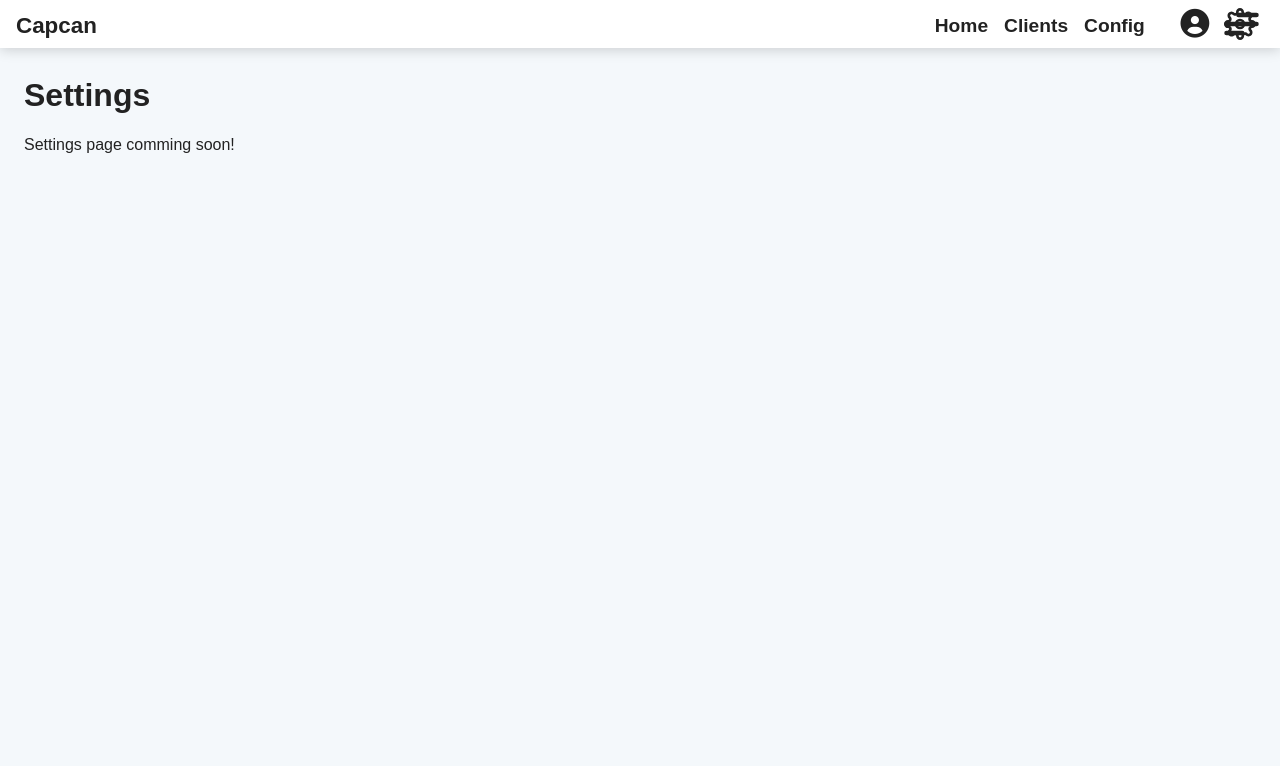
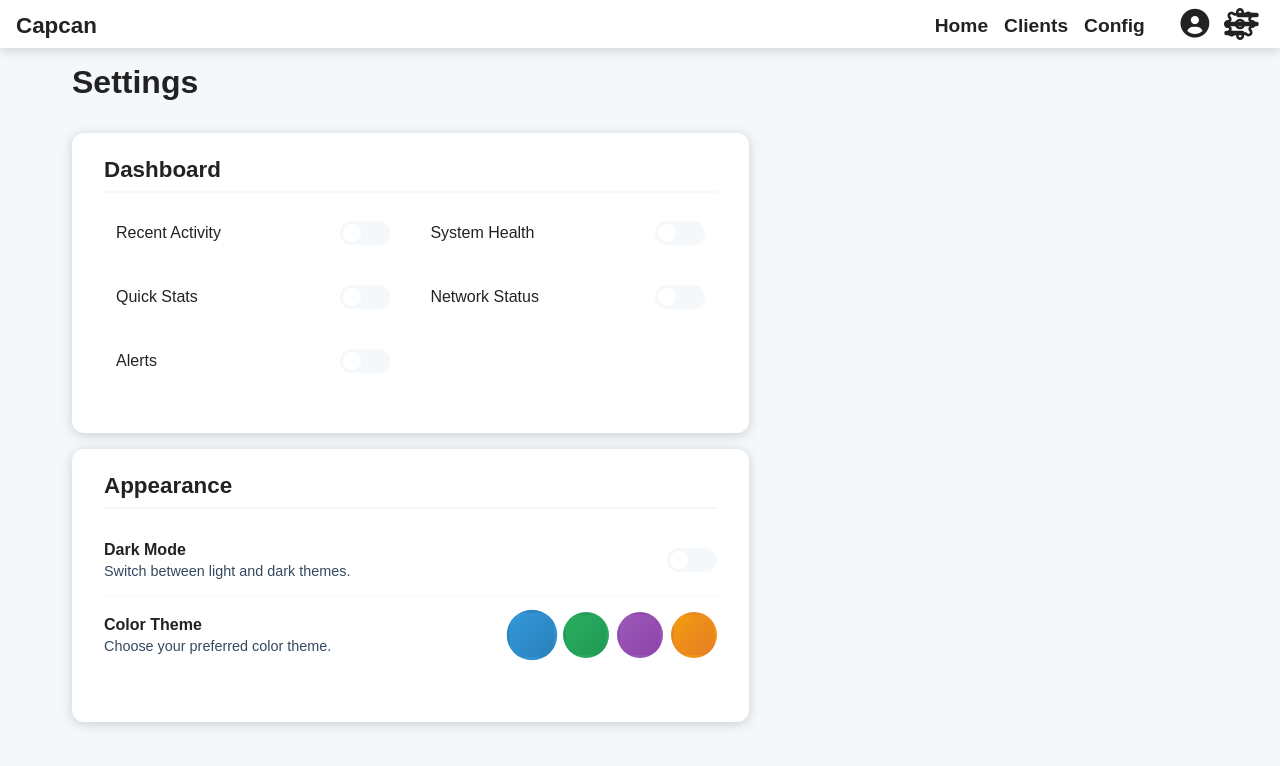
Before and after one commit to cyberdevOM/capcan, a Flask app: page /settings in a window 1280 px wide. Shown: the top 766 px of the page. Run offline with Flask 3, Linux system fonts and the light colour scheme; some libraries are stand-ins or nearby versions.

Commit message:
Feature: Designing initial interface for settings

```diff
--- a/src/server/web/app.py
+++ b/src/server/web/app.py
@@ -1,14 +1,23 @@
 from flask import Flask, render_template, url_for
 import os, importlib.util
 
+# Import the dashboard pre-rendering module
 file_path = os.path.abspath(
     os.path.join(os.path.dirname(__file__), './templates/pre_renders/dashboard_prerender.py')
 )
-
 spec = importlib.util.spec_from_file_location("dashboard_prerender", file_path)
 dashboard_preprender = importlib.util.module_from_spec(spec)
 spec.loader.exec_module(dashboard_preprender)
 
+# Import the settings pre-rendering module
+file_path = os.path.abspath(
+    os.path.join(os.path.dirname(__file__), './templates/pre_renders/settings_prerender.py')
+)
+spec = importlib.util.spec_from_file_location("settings_prerender", file_path)
+settings_preprender = importlib.util.module_from_spec(spec)
+spec.loader.exec_module(settings_preprender)
+
+# Initialize the Flask application
 app = Flask(__name__, static_folder='static', template_folder='templates')
 
 @app.route('/')
@@ -36,7 +45,15 @@
 
 @app.route('/settings')
 def Settings():
-    return render_template('Capcan-html-settings.html')
+    context = {
+        'dashboard_settings_html': settings_preprender.render_dashboard_settings(),
+        'appearance_settings_html': settings_preprender.render_appearance_settings(),
+    }
+
+    return render_template(
+        'Capcan-html-settings.html',
+        **context
+    )
 
 @app.route('/login')
 def Login():
--- /dev/null
+++ b/src/server/web/static/Capcan-css-Settings.css
@@ -0,0 +1,157 @@
+.settings-title {
+    font-size: 2rem;
+    font-weight: bold;
+    margin: 0.5rem 3rem 2rem 3rem;
+    color: var(--text-main);
+}
+
+.settings-grid {
+    /* using Masonry.js for layout */
+    margin: 0 3rem;
+    box-sizing: border-box;
+}
+
+/* --- Settings Item Styles --- */
+
+.setting-item {
+    display: flex;
+    align-items: center;
+    justify-content: space-between;
+    padding: 1rem 0;
+    border-bottom: 1px solid var(--bg-main);
+}
+
+.setting-item:last-child {
+    border-bottom: none;
+}
+
+.setting-info {
+    flex: 1;
+}
+
+.setting-label {
+    font-weight: 600;
+    color: var(--text-main);
+    margin-bottom: 0.25rem;
+}
+
+.setting-description {
+    font-size: 0.9rem;
+    color: var(--text-secondary);
+}
+
+.setting-control {
+    margin-left: 1rem;
+}
+
+/* --- Toggle Switch Styles --- */
+.toggle-switch {
+    position: relative;
+    display: inline-block;
+    width: 50px;
+    height: 24px;
+}
+
+.toggle-switch input {
+    opacity: 0;
+    width: 0;
+    height: 0;
+}
+
+.toggle-slider {
+    position: absolute;
+    cursor: pointer;
+    top: 0;
+    left: 0;
+    right: 0;
+    bottom: 0;
+    background-color: var(--bg-main);
+    transition: 0.3s;
+    border-radius: 24px;
+}
+
+.toggle-slider:before {
+    position: absolute;
+    content: "";
+    height: 18px;
+    width: 18px;
+    left: 3px;
+    bottom: 3px;
+    background-color: white;
+    transition: 0.3s;
+    border-radius: 50%;
+}
+
+.input:checked + .toggle-slider {
+    background-color: #27ae60;
+}
+
+.input:checked + .toggle-slider:before {
+    transform: translateX(26px);
+}
+
+/* --- Dropdown Styles --- */
+.setting-select {
+    padding: 0.5rem;
+    border: 1px solid var(--bg-main);
+    border-radius: 6px;
+    background: var(--bg-card);
+    color: var(--text-main);
+    min-width: 120px;
+}
+
+/* --- Color Picker Styles --- */
+.theme-picker {
+    display: flex;
+    gap: 0.5rem;
+    flex-wrap: wrap;
+}
+
+.theme-option {
+    width: 40px;
+    height: 40px;
+    border-radius: 50%;
+    border: 3px solid transparent;
+    cursor: pointer;
+    transition: all 0.2s ease;
+}
+
+.theme-option.active {
+    background-color: var(--text-main);
+    transform: scale(1.1);
+}
+
+.theme-blue { background: linear-gradient(135deg, #3498db, #2980b9); }
+.theme-green { background: linear-gradient(135deg, #27ae60, #229954); }
+.theme-purple { background: linear-gradient(135deg, #9b59b6, #8e44ad); }
+.theme-orange { background: linear-gradient(135deg, #f39c12, #e67e22); }
+
+/* --- Setting Group --- */
+.setting-group {
+    margin-bottom: 1.5rem;
+}
+
+.setting-group-title {
+    font-size: 1.2rem;
+    font-weight: 600;
+    color: var(--text-main);
+    margin-bottom: 1rem;
+    padding-bottom: 0.5rem;
+    border-bottom: 2px solid var(--bg-main);
+}
+
+/* --- Dashboard card Toggles --- */
+.card-toggle-grid {
+    display: grid;
+    grid-template-columns: repeat(auto-fit, minmax(200px, 1fr));
+    gap: 1rem;
+}
+
+.card-toggle-item {
+    display: flex;
+    align-items: center;
+    justify-content: space-between;
+    padding: 0.75rem;
+    background: var(--bg-card);
+    border-radius: 6px;
+}
--- a/src/server/web/templates/Capcan-html-settings.html
+++ b/src/server/web/templates/Capcan-html-settings.html
@@ -1,6 +1,20 @@
 {% extends "base.html" %}
 {% block title %} Settings - Capcan {% endblock %}
+{% from "components/modular_block.html" import modular_block %}
+
+{% block stylesheets %}
+<link rel="stylesheet" href="{{ url_for('static', filename='Capcan-css-settings.css') }}">
+{% endblock %}
+
 {% block content %}
-    <h1>Settings</h1>
-    <p>Settings page comming soon!</p>
+    <h1 class="settings-title">Settings</h1>
+
+    <div class="settings-grid" id="settingsGrid">
+        {{ modular_block("Dashboard", dashboard_settings_html, "medium") }}
+        {{ modular_block("Appearance", appearance_settings_html, "medium") }}
+        <!-- {{ modular_block("Client Systems", client_settings_html, "large") }}
+        {{ modular_block("Notifications", notification_settings_html, "small") }}
+        {{ modular_block("Security & Users", security_settings_html, "small") }}
+        {{ modular_block("Advanced", advanced_settings_html, "medium") }} -->
+    </div>
 {% endblock %}
--- /dev/null
+++ b/src/server/web/templates/pre_renders/settings_prerender.py
@@ -0,0 +1,81 @@
+from markupsafe import Markup
+
+def render_dashboard_settings():
+    """Render the dashboard settings HTML content."""
+    html = """
+    <div class="setting-group">
+        <div class="card-toggle-grid">
+            <div class="card-toggle-item">
+                <span> Recent Activity </span>
+                <label class="toggle-switch">
+                    <input type="checkbox" id="toggleRecentActivity" checked>
+                    <span class="toggle-slider"></span>
+                </label>
+            </div>
+            <div class="card-toggle-item">
+                <span> System Health </span>
+                <label class="toggle-switch">
+                    <input type="checkbox" id="toggleSystemHealth" checked>
+                    <span class="toggle-slider"></span>
+                </label>
+            </div>
+            <div class="card-toggle-item">
+                <span> Quick Stats </span>
+                <label class="toggle-switch">
+                    <input type="checkbox" id="toggleQuickStats" checked>
+                    <span class="toggle-slider"></span>
+                </label>
+            </div>
+            <div class="card-toggle-item">
+                <span> Network Status </span>
+                <label class="toggle-switch">
+                    <input type="checkbox" id="toggleNetworkStatus" checked>
+                    <span class="toggle-slider"></span>
+                </label>
+            </div>
+            <div class="card-toggle-item">
+                <span> Alerts </span>
+                <label class="toggle-switch">
+                    <input type="checkbox" id="toggleAlerts" checked>
+                    <span class="toggle-slider"></span>
+                </label>
+            </div>
+        </div>
+    </div>
+    """
+    return Markup(html)
+
+def render_appearance_settings():
+    """Render the appearance settings HTML content."""
+    html = """
+    <div class="setting-group">
+        <div class="setting-item">
+            <div class="setting-info">
+                <div class="setting-label">Dark Mode</div>
+                <div class="setting-description">Switch between light and dark themes.</div>
+            </div>
+            <div class="setting-control">
+                <label class="toggle-switch">
+                    <input type="checkbox" id="toggleDarkMode">
+                    <span class="toggle-slider"></span>
+                </label>
+            </div>
+        </div>
+
+        <div class="setting-item">
+            <div class="setting-info">
+                <div class="setting-label">Color Theme</div>
+                <div class="setting-description">Choose your preferred color theme.</div>
+            </div>
+            <div class="setting-control">
+                <div class="theme-picker">
+                    <div class="theme-option theme-blue active" data-theme="blue"></div>
+                    <div class="theme-option theme-green" data-theme="green"></div>
+                    <div class="theme-option theme-purple" data-theme="purple"></div>
+                    <div class="theme-option theme-orange" data-theme="orange"></div>
+                </div>
+            </div>
+        </div>
+    </div>
+    """
+    return Markup(html)
```
Also changed, not shown: 1 other file.
